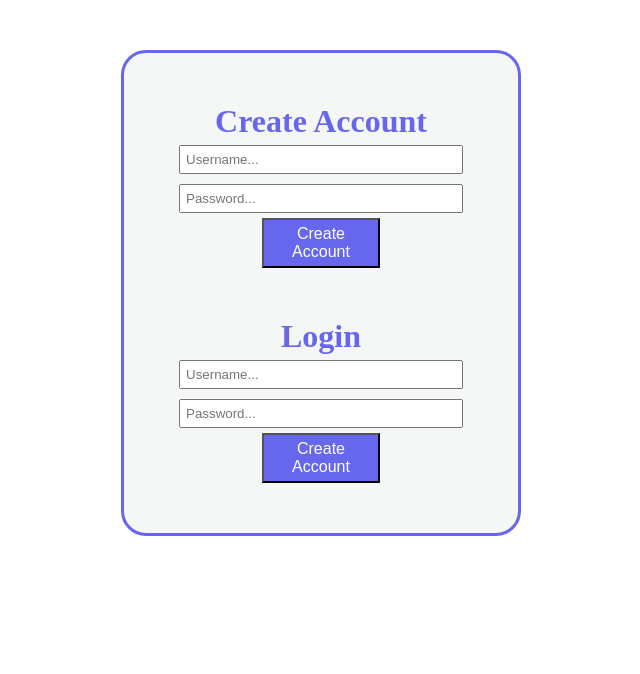
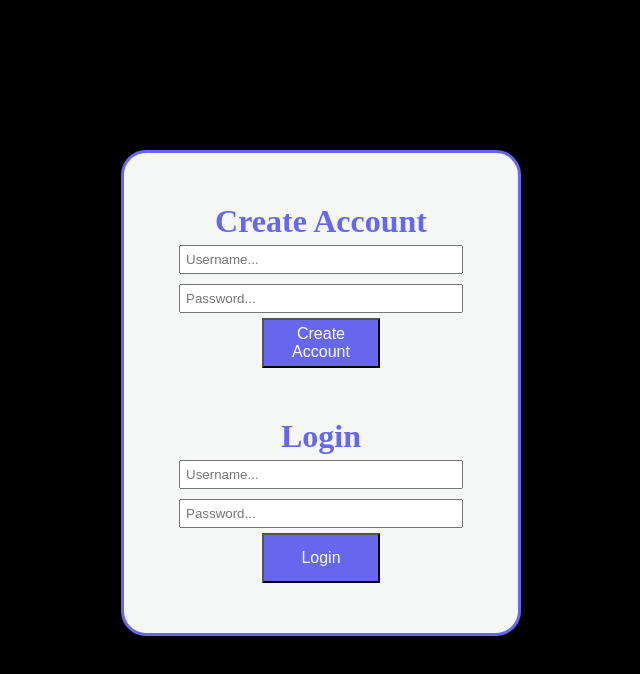
Before and after one commit to 4nth0ny1/project-bug-tracker-client, a React (Create React App) app: page / in a window 1280 px wide. Shown: the top 674 px of the page, without its empty margins (319-959 px from the left). Built offline with nearby package versions, Linux system fonts and the light colour scheme.

Commit message:
add background styles and reconfigured login form

```diff
--- a/src/App.css
+++ b/src/App.css
@@ -5,6 +5,12 @@
 }
 
 .App {
+  background: black;
+  height: 1000px;
+  padding: 100px;
+}
+
+.login-container {
   text-align: center;
   display: flex;
   flex-direction: column;
@@ -27,7 +33,6 @@
   display: flex;
   flex-direction: column;
   padding: 25px;
-
 }
 
 .input {
--- a/src/App.js
+++ b/src/App.js
@@ -39,6 +39,7 @@ function App() {
   // returning the table jsx code
   return (
     <div className="App">
+      <div className="login-container">
         <div className="create-account">
           <h1>Create Account</h1>
           <input type="text" className="input" placeholder="Username..." onChange={(e) => {setUsernameValue(e.target.value)}}/>
@@ -49,11 +50,10 @@ function App() {
           <h1>Login</h1>
           <input type="text" className="input" placeholder="Username..." onChange={(e) => {setUsername(e.target.value)}}/>
           <input type="text" className="input" placeholder="Password..." onChange={(e) => {setPassword(e.target.value)}}/>
-        <button onClick={login}>Create Account</button>
-
+          <button onClick={login}>Login</button>
         </div>
-
         <h1>{loginStatus}</h1>
+      </div>
     </div>
   );
 }
```
Lines whose indentation alone changed are shown as unchanged.
